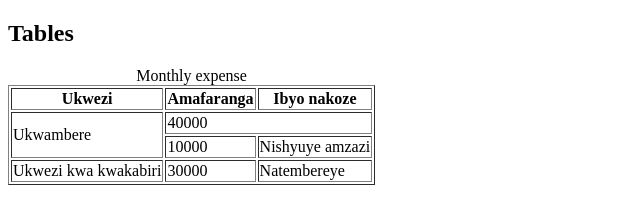
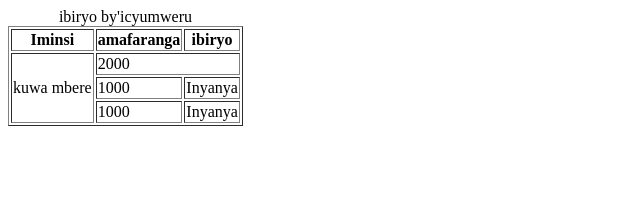
Before and after one commit to munezerobagira/HTML, a plain HTML site: page index.html in a window 1280 px wide. Shown: the whole page, without its empty margins (0-640 px from the left). Drawn offline with Linux system fonts and the light colour scheme.

Commit message:
table columns and row

```diff
--- a/index.html
+++ b/index.html
@@ -3,36 +3,30 @@
   <head>
     <meta charset="UTF-8" />
     <meta name="viewport" content="width=device-width, initial-scale=1.0" />
-    <title>Tables and form</title>
+    <title>Document</title>
   </head>
   <body>
-    <h2>Tables</h2>
     <table border>
       <caption>
-        Monthly expense
+        ibiryo by'icyumweru
       </caption>
-      <thead>
       <tr>
-          <th>Ukwezi</th>
-          <th>Amafaranga</th>
-          <th>Ibyo nakoze</th>
-        </tr>
-      </thead>
-      <tbody>
-        <tr>
-          <td rowspan="2">Ukwambere</td>
-          <td colspan="2">40000</td>
+        <th>Iminsi</th>
+        <th>amafaranga</th>
+        <th>ibiryo</th>
       </tr>
       <tr>
-          <td>10000</td>
-          <td>Nishyuye amzazi</td>
+        <td rowspan="3">kuwa mbere</td>
+        <td colspan="2">2000</td>
       </tr>
       <tr>
-          <td>Ukwezi kwa kwakabiri</td>
-          <td>30000</td>
-          <td>Natembereye</td>
+        <td>1000</td>
+        <td>Inyanya</td>
       </tr>
-      </tbody>
+      <tr>
+        <td>1000</td>
+        <td>Inyanya</td>
+      </tr>
     </table>
   </body>
 </html>
```
Lines whose indentation alone changed are shown as unchanged.
